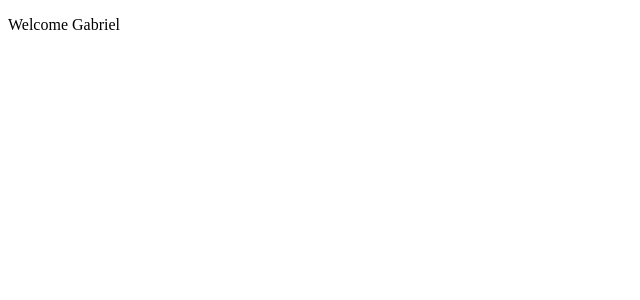
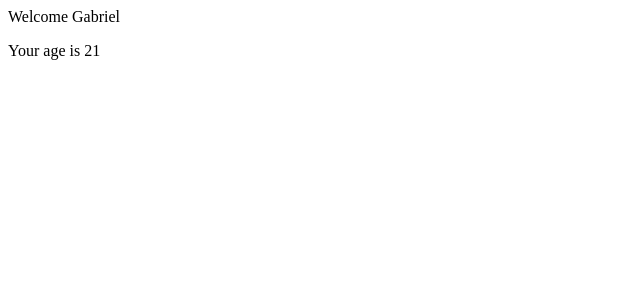
Before and after one commit to Maurilio224/React, a React (Create React App) app in the folder main/: page / in a window 1280 px wide. Shown: the top 300 px of the page, without its empty margins (0-640 px from the left). Built offline with nearby package versions, Linux system fonts and the light colour scheme.

Commit message:
esercizio-6:complete

```diff
--- a/main/src/Welcome.js
+++ b/main/src/Welcome.js
@@ -3,11 +3,14 @@ import React from "react";
 export default class Welcome extends React.Component {
     render(){
         return(
-            <>Welcome {this.props.name}</>
+            <>Welcome {this.props.name}
+            <p>Your age is {this.props.age}</p>
+            </>
         )
     }
 }
 
 Welcome.defaultProps = {
-    name:"Maurilio"
+    name:"Maurilio",
+    age:18
 }
--- a/main/src/index.js
+++ b/main/src/index.js
@@ -5,8 +5,6 @@ import Welcome from './Welcome';
 const root = ReactDOM.createRoot(document.getElementById('root'));
 root.render(
   <div>
-    <p>
-    <Welcome name = {"Gabriel"} />
-    </p>
+    <Welcome name = {"Gabriel"} age = {21} />
  </div>
 );
```
